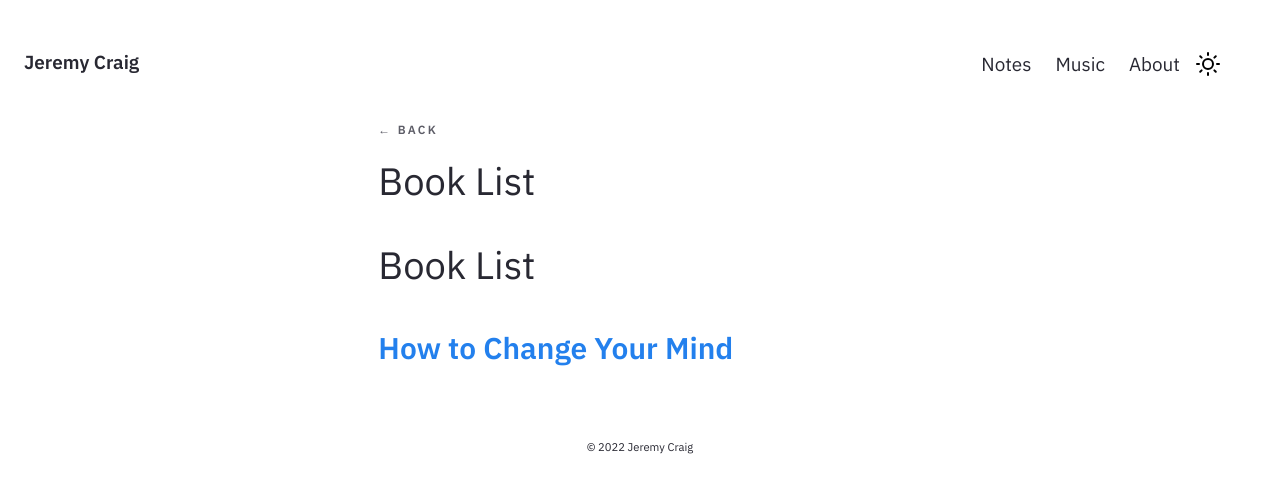
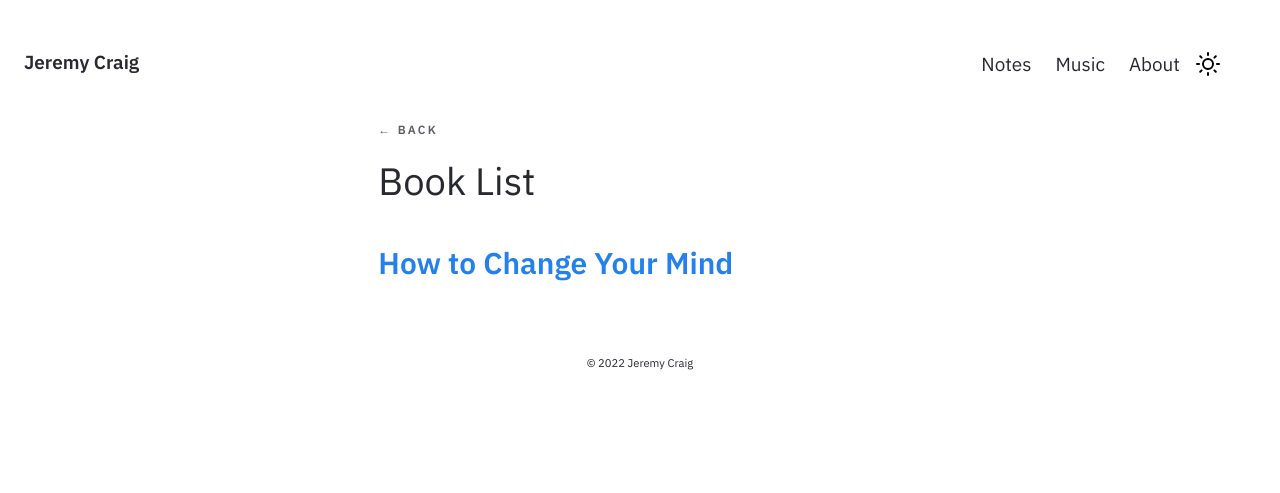
Before and after one commit to jeremycsaunders/jeremycsaunders.github.io, a Jekyll site: the page built from _notes/Public/Books/Book List.md, in a window 1280 px wide. Shown: the top 493 px of the page. Built offline with Jekyll 4.4.1, drawn with Linux system fonts in a browser that asks for light colours.

Commit message:
Update Book List.md

```diff
--- a/_notes/Public/Books/Book List.md
+++ b/_notes/Public/Books/Book List.md
@@ -4,6 +4,4 @@ feed: show
 date : 21-06-2022
 tags: #books #reading
 ---
-
-# Book List
 ## [[How to Change Your Mind]]
```
